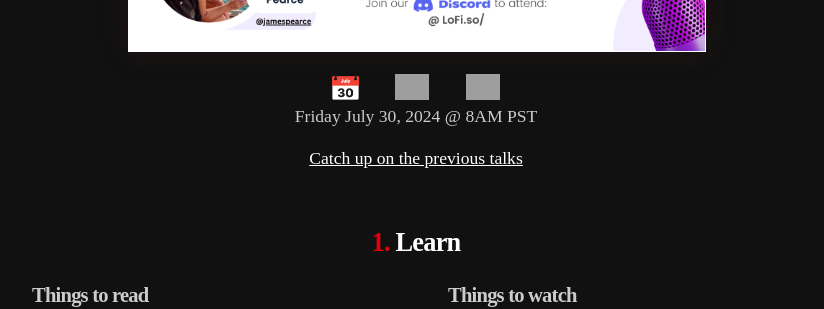
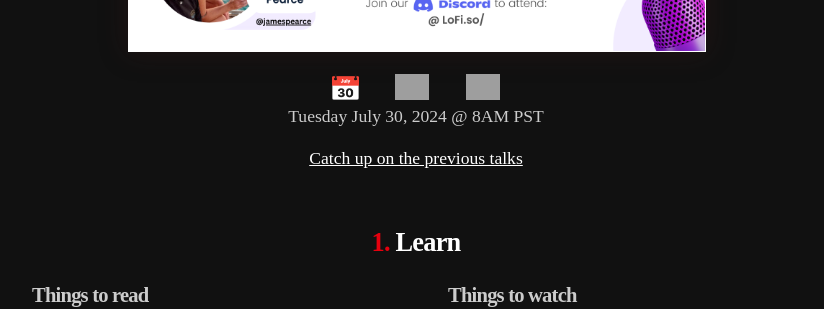
Before and after one commit to mylofi/localfirstweb.dev, a Jekyll site: the page built from index.html, in a window 1280 px wide and 900 px high, scrolled down 478 px. Shown: the part 154-463 px from the top of the window, without its empty margins (224-1048 px from the left). Built offline with Jekyll 4.4.1, drawn with Linux system fonts in a browser that asks for light colours; some web fonts are replaced; grey boxes are pictures that could not be loaded.

Commit message:
Typo fix LoFi/17 date

```diff
--- a/_data/heading.json
+++ b/_data/heading.json
@@ -4,7 +4,7 @@
   "youtube_icon": "https://upload.wikimedia.org/wikipedia/commons/0/09/YouTube_full-color_icon_%282017%29.svg",
   "gcal_icon": "https://upload.wikimedia.org/wikipedia/commons/a/a5/Google_Calendar_icon_%282020%29.svg",
   "meetup": {
-    "date": "Friday July 30, 2024 @ 8AM PST",
+    "date": "Tuesday July 30, 2024 @ 8AM PST",
     "graphic": "/assets/images/meetup17.png",
     "discord_link": "https://discord.gg/lofi-so?event=1258904055749673070",
     "youtube_link": "https://youtube.com/live/WP9yU8M0i9A?feature=share",
```
